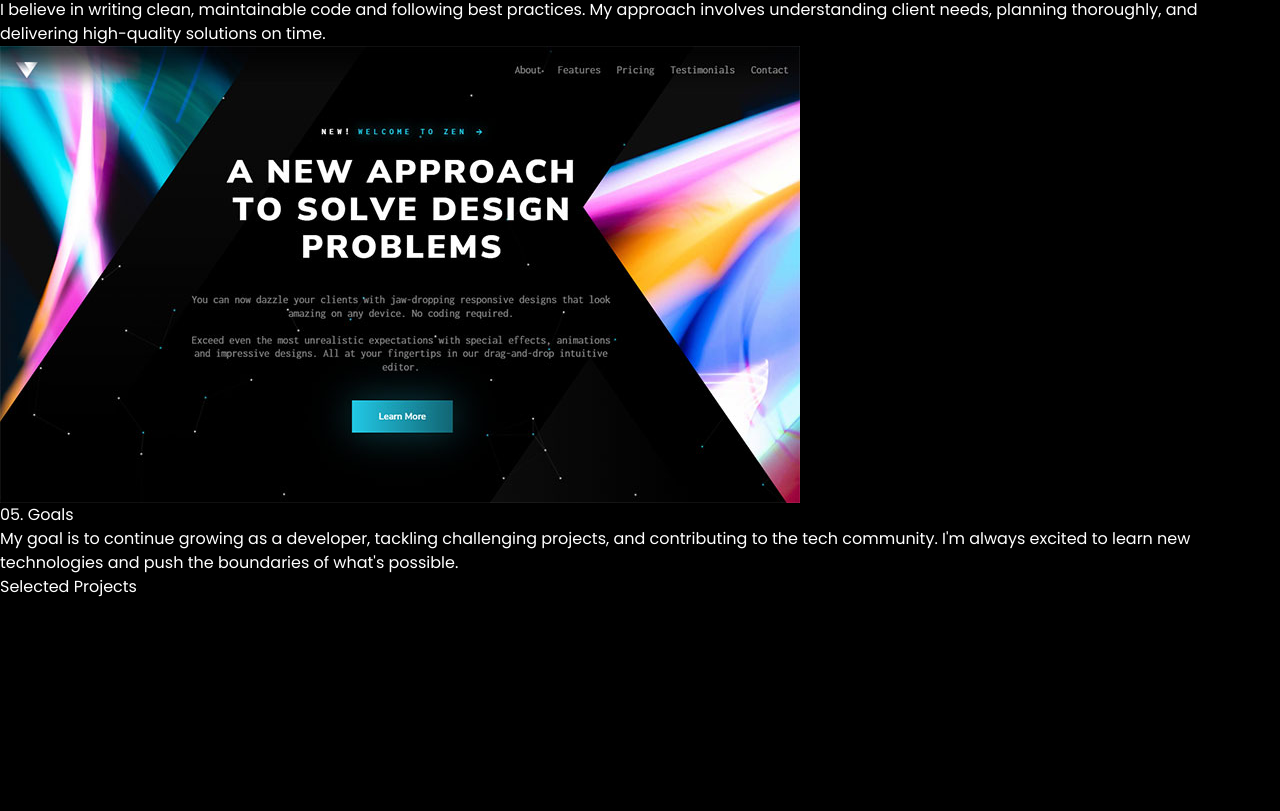
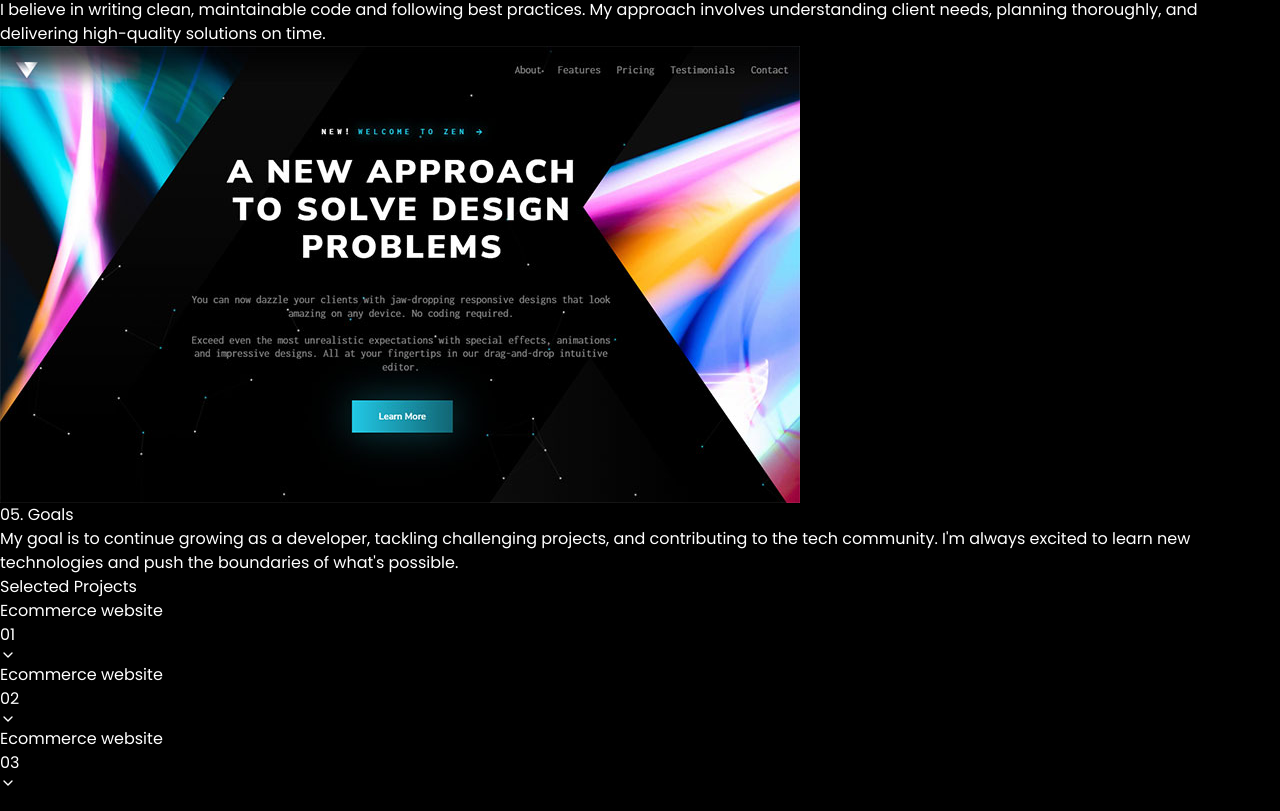
Before and after one commit to mikist23/my_portfolio, a React (Vite) app: page / in a window 1280 px wide. Shown: the part 1575-2386 px from the top of the page. Built offline with nearby package versions, Linux system fonts and the light colour scheme.

Commit message:
portfolio part implementation

```diff
--- a/package.json
+++ b/package.json
@@ -12,7 +12,8 @@
   "dependencies": {
     "framer-motion": "^11.15.0",
     "react": "^18.3.1",
-    "react-dom": "^18.3.1"
+    "react-dom": "^18.3.1",
+    "react-icons": "^5.4.0"
   },
   "devDependencies": {
     "@eslint/js": "^9.17.0",
--- a/src/pages/Portfolio.jsx
+++ b/src/pages/Portfolio.jsx
@@ -1,11 +1,11 @@
-import project1 from '../assets/images/proj9.jpg';
-import project2 from '../assets/images/proj11.jpg';
-import project3 from '../assets/images/proj12.jpg';
-import { motion, AnimatePresence } from 'framer-motion';
-import { useState } from 'react';
-import { FaGithub } from 'react-icons/fa';
-import { HiOutlineExternalLink } from 'react-icons/hi';
-import { FiChevronDown } from 'react-icons/fi';
+import project1 from "../assets/images/proj9.png";
+import project2 from "../assets/images/proj11.png";
+import project3 from "../assets/images/proj12.png";
+import { motion, AnimatePresence } from "framer-motion";
+import { useState } from "react";
+import { FaGithub } from "react-icons/fa";
+import { HiOutlineExternalLink } from "react-icons/hi";
+import { FiChevronDown } from "react-icons/fi";
 
 const projects = [
   {
@@ -23,7 +23,7 @@ const projects = [
     devstack: "Mongo, Python, React",
     link: "#",
     git: "#",
-    src: project1,
+    src: project2,
     type: "Fullstack",
   },
   {
@@ -32,12 +32,18 @@ const projects = [
     devstack: "Mongo, Python, React",
     link: "#",
     git: "#",
-    src: project1,
+    src: project3,
     type: "Fullstack",
   },
 ];
 
 export default function Portfolio() {
+  const [expandedIndex, setExpandedIndex] = useState(null);
+
+  const toggleExpand = (index) => {
+    setExpandedIndex(expandedIndex === index ? null : index);
+  };
+
   return (
     <div className="text-white py-24 md:py-64" id="portfolio">
       <div className="container mx-auto px-4">
@@ -46,32 +52,77 @@ export default function Portfolio() {
         </h2>
         <div className="space-y-8">
           {projects.map((project, index) => (
-            <div
+            <motion.div
               key={index}
+              initial={{ opacity: 0, y: 20 }}
+              whileInView={{ opacity: 1, y: 0 }}
+              viewport={{ once: true }}
+              transition={{ duration: 0.5, delay: index * 0.1 }}
               className="bg-white/5 rounded-lg overflow-hidden shadow-lg hover:shadow-2xl transition-shadow duration-300"
-              style={{ opacity: 0, transform: 'translateY(20px)', userSelect: 'auto' }}
             >
-              <div className="p-6 flex justify-between items-center cursor-pointer bg-black/20 border border-white/10">
+              {/* Header Section */}
+              <div
+                className="p-6 flex justify-between items-center cursor-pointer bg-black/20 border border-white/10"
+                onClick={() => toggleExpand(index)}
+              >
                 <h3 className="text-4xl font-semibold">{project.title}</h3>
                 <div className="flex items-center space-x-4">
-                  <span className="text-3xl font-light text-emerald-300">{index + 1}</span>
-                  <svg
-                    stroke="currentColor"
-                    fill="none"
-                    strokeWidth="2"
-                    viewBox="0 0 24 24"
-                    strokeLinecap="round"
-                    strokeLinejoin="round"
-                    className="w-6 h-6 transform transition-transform"
-                    height="1em"
-                    width="1em"
-                    xmlns="http://www.w3.org/2000/svg"
-                  >
-                    <polyline points="6 9 12 15 18 9" />
-                  </svg>
+                  <span className="text-3xl font-light text-emerald-300">
+                    0{index + 1}
+                  </span>
+                  <FiChevronDown
+                    className={`w-6 h-6 transform transition-transform ${
+                      expandedIndex === index ? "rotate-180" : ""
+                    }`}
+                  />
                 </div>
               </div>
-            </div>
+
+              {/* Expandable Section */}
+              <AnimatePresence>
+                {expandedIndex === index && (
+                  <motion.div
+                    initial={{ height: 0, opacity: 0 }}
+                    animate={{ height: "auto", opacity: 1 }}
+                    exit={{ height: 0, opacity: 0 }}
+                    transition={{ duration: 0.3 }}
+                    className="px-6 pb-6 bg-black/20 border border-white/10"
+                  >
+                    <div className="flex flex-col md:flex-row gap-8">
+                      <img
+                        src={project.src}
+                        alt={project.title}
+                        className="w-full md:w-1/2 h-64 object-cover rounded-lg"
+                      />
+
+                      <div className="flex-1">
+                        <p className="text-white/70 mb-4">{project.desc}</p>
+                        <p className="text-emerald-300 font-medium mb-2">
+                          Stack: {project.devstack}
+                        </p>
+                        <p className="text-emerald-400/60 font-medium mb-4 capitalize">
+                          Type: {project.type}
+                        </p>
+                        <div className="flex justify-start items-center space-x-4">
+                          <a
+                            href={project.link}
+                            className="text-emerald-400 hover:text-blue-300 transition-colors"
+                          >
+                            <HiOutlineExternalLink />
+                          </a>
+                          <a
+                            href={project.git}
+                            className="text-gray-400 hover:text-gray-300 transition-colors"
+                          >
+                            <FaGithub />
+                          </a>
+                        </div>
+                      </div>
+                    </div>
+                  </motion.div>
+                )}
+              </AnimatePresence>
+            </motion.div>
           ))}
         </div>
       </div>
```
Also changed, not shown: 1 other file (tests, documents, lock files or other folders).
